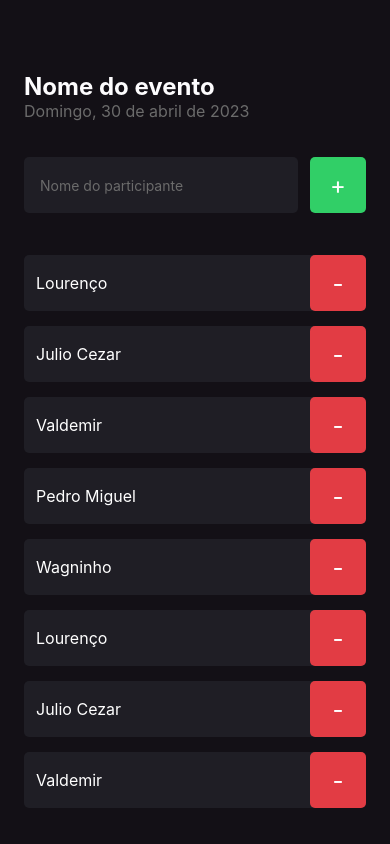
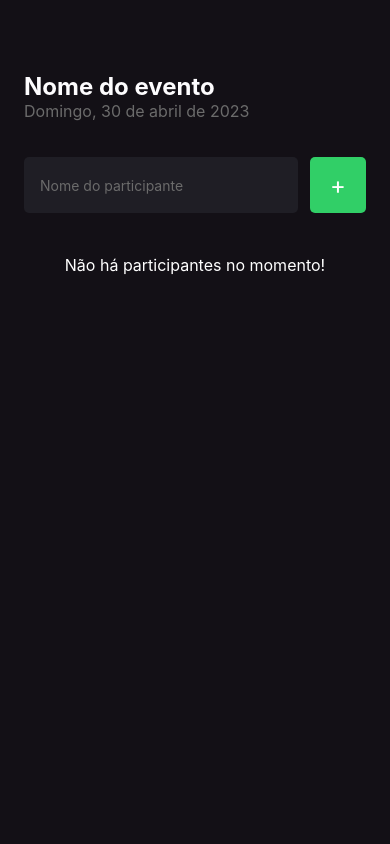
Before and after one commit to pedro-demeu/Imhere-mobile-project, a React Native app: screen / in a window 390 px wide. Built offline with nearby package versions, Linux system fonts and the light colour scheme.

Commit message:
feat: use react states and save participant in state

```diff
--- a/src/home/index.tsx
+++ b/src/home/index.tsx
@@ -1,25 +1,20 @@
-import { Text, View, StatusBar, TextInput, TouchableOpacity, FlatList } from 'react-native';
+import React from 'react'
+import { Text, View, StatusBar, TextInput, TouchableOpacity, FlatList, Alert } from 'react-native';
 import { styles } from './styles';
 import { Participant } from '../components/Participant';
+
 export default function Home() {
-
-    const participants = [
-        'Lourenço',
-        'Julio Cezar',
-        'Valdemir',
-        "Pedro Miguel",
-        "Wagninho",
-        'Lourenço',
-        'Julio Cezar',
-        'Valdemir',
-        "Pedro Miguel",
-        "Wagninho",
-    ]
+    const [participants, setParticipants] = React.useState<string[]>([]);
+    const [participantName, setParticipantName] = React.useState('');
 
     const handleParticipantAdd = () => {
-        console.log("clicked!");
+        if (participants.includes(participantName)) {
+            return Alert.alert('Ops!', "Participante já está na lista! ")
+        }
+        setParticipants([...participants, participantName]);
+        setParticipantName('')
+    }
 
-    }
     return (
         <View style={styles.container}>
             <Text style={styles.eventName}>Nome do evento</Text>
@@ -31,6 +26,8 @@ export default function Home() {
                     placeholder='Nome do participante'
                     placeholderTextColor="#6B6B6B"
                     keyboardType='default'
+                    onChangeText={setParticipantName}
+                    value={participantName}
                 />
 
                 <TouchableOpacity style={styles.button} onPress={handleParticipantAdd}>
```
